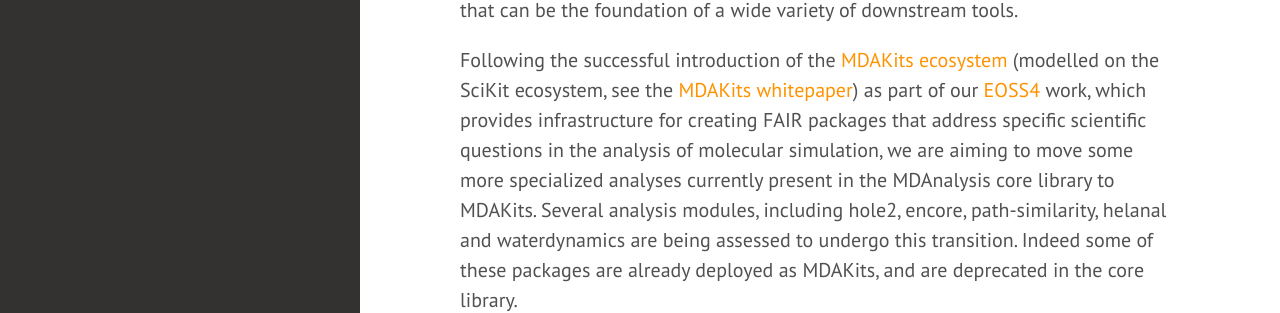
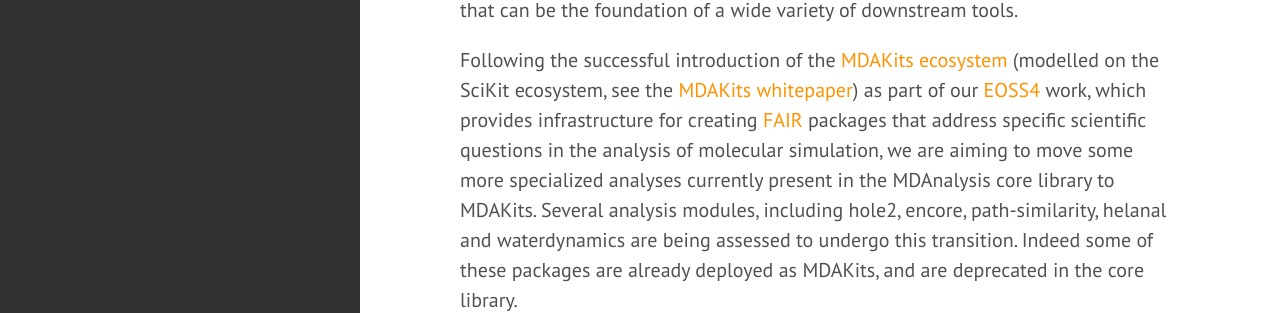
Before and after one commit to MDAnalysis/MDAnalysis.github.io, a Jekyll site: the page built from _posts/2023-10-09-towards_3.0.md, in a window 1280 px wide and 1400 px high, scrolled down 271 px. Shown: the part 183-496 px from the top of the window. Built offline with Jekyll 4.4.1, drawn with Linux system fonts in a browser that asks for light colours; comment, search, counter and statistics services are not loaded; some of the changed text lies outside the part shown.

Commit message:
suggestions

```diff
--- a/_posts/2023-10-09-towards_3.0.md
+++ b/_posts/2023-10-09-towards_3.0.md
@@ -12,7 +12,7 @@ MDAnalysis is beginning to plan for our 3.0 release! Following discussions at ou
 
 As MDAnalysis continues to grow along with the field of molecular simulations, we are aiming to continue to provide a highly functional, easily maintainable package that can be the foundation of a wide variety of downstream tools.
 
-Following the successful introduction of the [MDAKits ecosystem][] (modelled on the SciKit ecosystem, see the [MDAKits whitepaper][]) as part of our [EOSS4][] work, which provides infrastructure for creating FAIR packages that address specific scientific questions in the analysis of molecular simulation, we are aiming to move some more specialized analyses currently present in the MDAnalysis core library to MDAKits. Several analysis modules, including  hole2, encore, path-similarity, helanal and waterdynamics are being assessed to undergo this transition. Indeed some of these packages are already deployed as MDAKits, and are deprecated in the core library.
+Following the successful introduction of the [MDAKits ecosystem][] (modelled on the SciKit ecosystem, see the [MDAKits whitepaper][]) as part of our [EOSS4][] work, which provides infrastructure for creating [FAIR][] packages that address specific scientific questions in the analysis of molecular simulation, we are aiming to move some more specialized analyses currently present in the MDAnalysis core library to MDAKits. Several analysis modules, including  hole2, encore, path-similarity, helanal and waterdynamics are being assessed to undergo this transition. Indeed some of these packages are already deployed as MDAKits, and are deprecated in the core library.
 
 This change will allow for a reduction in the core dependencies of MDAnalysis and reduce the maintenance burden of specialist analyses in the core library. This will also empower those developing specialist analysis code to rapidly develop and prototype their code in well supported downstream packages. Additionally, core developers will be able to spend more cycles on core competencies, fixing critical issues and planning future improvements, ensuring that MDAnalysis can be easily and effectively maintained for years to come.
 
```
Also changed, not shown: other parts of _posts/2023-10-09-towards_3.0.md (+8 -2 lines).
